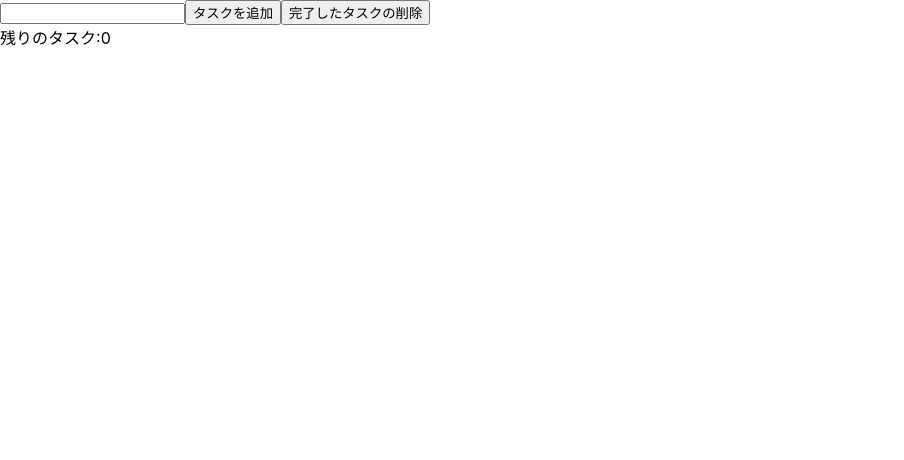
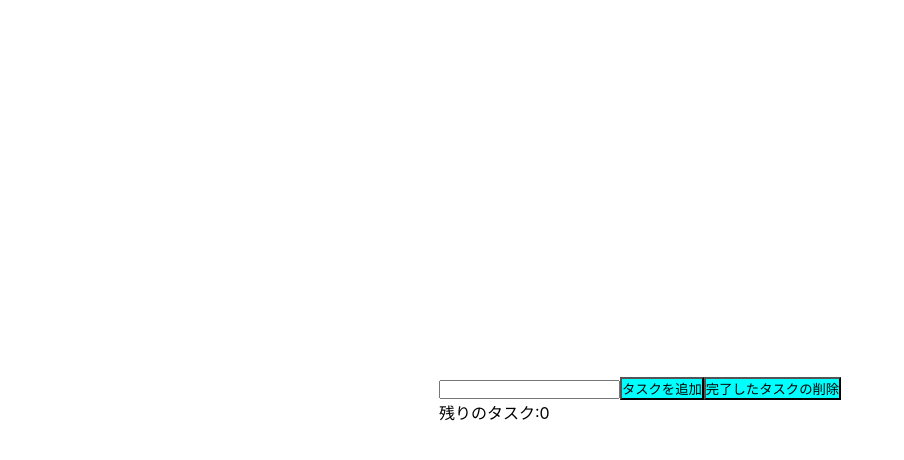
Before and after one commit to masa2513/TodoLIst, a React (Create React App) app: page / in a window 1280 px wide. Shown: the top 460 px of the page, without its empty margins (0-904 px from the left). Built offline with nearby package versions, Linux system fonts and the light colour scheme.

Commit message:
cssいじった

```diff
--- /dev/null
+++ b/src/App.css
@@ -0,0 +1,32 @@
+*{
+  margin: 0;
+  padding: 0;
+}
+
+.button {
+  background-color: aqua;
+}
+
+/* .todolist {
+}
+
+.resttask {
+} */
+
+
+/* .checkbox {
+  text-align: center;
+  margin: 0;
+  padding: 5px 0 0 0;
+  height: 0%;
+} */
+
+.body {
+    height: 100vh;
+
+    display: flex;
+    flex-direction: column;
+    align-items: center;
+    justify-content: center;
+
+}
--- a/src/App.js
+++ b/src/App.js
@@ -1,6 +1,7 @@
 import { useState, useRef } from "react";
 import TodoList from "./TodoList"
 import { v4 as uuidv4} from "uuid";
+import "./App.css"
 function App() {
   const [todos, setTodos] = useState([]);
 
@@ -29,13 +30,19 @@ const handleclear = () => {
 };
 
   return (
-    <>
+    <div className="body">
+    <div className="todoCheck">
     <TodoList todos={todos} toggleTodo={toggleTodo} />
+    </div>
+    <div className="todolist">
+    <div className="task">
       <input type="text" ref={todoNameRef}/>
-      <button onClick={handleAddTodo}>タスクを追加</button>
-      <button onClick={handleclear}>完了したタスクの削除</button>
-      <div>残りのタスク:{todos.filter((todo) => !todo.completed).length}</div>
-    </>
+      <button onClick={handleAddTodo} className="button">タスクを追加</button>
+      <button onClick={handleclear} className="button">完了したタスクの削除</button>
+      </div>
+      <div className="resttask">残りのタスク:{todos.filter((todo) => !todo.completed).length}</div>
+      </div>
+    </div>
   );
 }
 
--- a/src/Todo.js
+++ b/src/Todo.js
@@ -1,11 +1,11 @@
 import React from 'react'
-
+import "./App.js"
 const Todo = ({todo, toggleTodo}) => {
 
     const handleTodoClick = () => {
         toggleTodo(todo.id);
     };
-  return <div>
+  return <div className='checkbox'>
         <label>
             <input type="checkbox" checked={todo.completed} readOnly onChange={handleTodoClick}/>
         </label>
```
